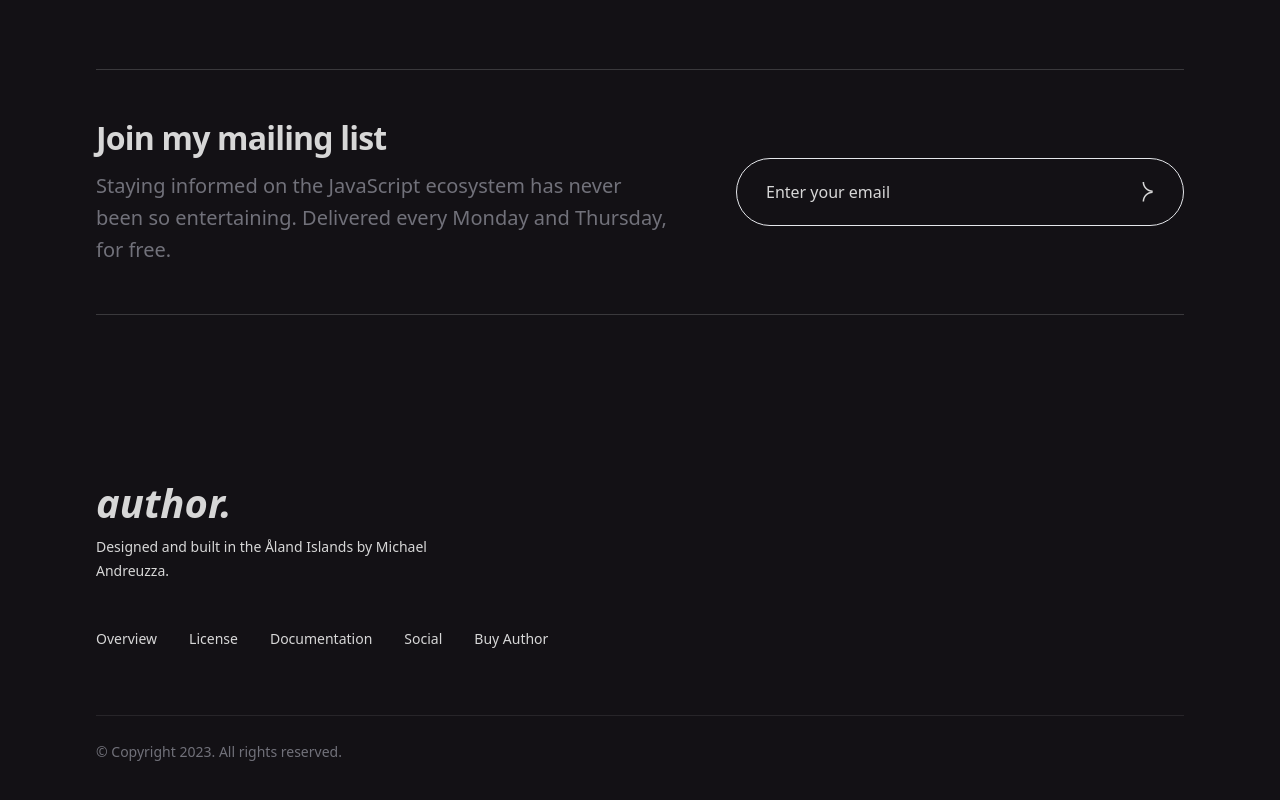
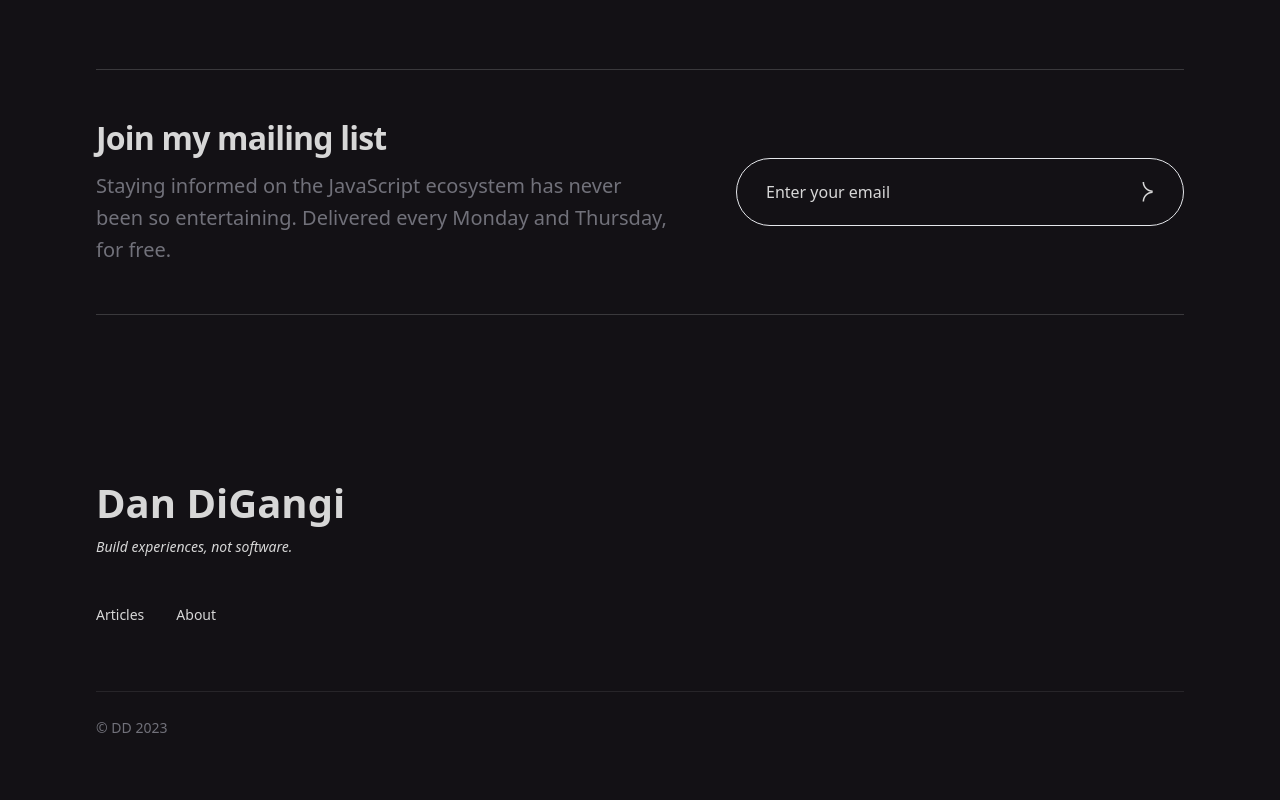
Before and after one commit to dandigangi/dandigangi.com, an Astro site: page / in a window 1280 px wide. Shown: the part 1472-2272 px from the top of the page. Built offline with nearby package versions, Linux system fonts and the light colour scheme; Astro itself is replaced by a stand-in of ours; some packages are replaced by stand-ins of ours.

Commit message:
Testing basic changes

```diff
--- a/src/components/global/Footer.astro
+++ b/src/components/global/Footer.astro
@@ -5,9 +5,9 @@
       <div>
         <div class="flex items-center text-white">
           <div>
-            <p class="font-semibold italic lg:text-4xl text-2xl">author.</p><p
+            <p class="font-semibold lg:text-4xl text-2xl">Dan DiGangi</p><p
               class="text-sm mt-1 max-w-sm">
-              Designed and built in the Åland Islands by Michael Andreuzza.
+              <span class="italic">Build experiences, not software.</span>
             </p>
           </div>
         </div>
@@ -16,30 +16,18 @@
           <a
             href="/overview"
             class="text-white -mx-3 -my-2 delay-150 hover:delay-[0ms] hover:text-accent-300 px-3 py-2 relative rounded-lg text-sm transition-colors"
-            ><span class="relative z-10">Overview</span>
+            ><span class="relative z-10">Articles</span>
           </a><a
             href="https://www.lexingtonthemes.com/license"
             class="text-white -mx-3 -my-2 delay-150 hover:delay-[0ms] hover:text-accent-300 px-3 py-2 relative rounded-lg text-sm transition-colors"
-            ><span class="relative z-10">License</span>
-          </a><a
-            href="https://lexingtonthemes.com/documentation"
-            class="text-white -mx-3 -my-2 delay-150 hover:delay-[0ms] hover:text-accent-300 px-3 py-2 relative rounded-lg text-sm transition-colors"
-            ><span class="relative z-10">Documentation</span>
-          </a><a
-            href="/https://twitter.com/lexingtonthemes"
-            class="text-white -mx-3 -my-2 delay-150 hover:delay-[0ms] hover:text-accent-300 px-3 py-2 relative rounded-lg text-sm transition-colors"
-            ><span class="relative z-10">Social</span>
-          </a><a
-            href="https://lexingtonthemes.lemonsqueezy.com/checkout/buy/957cc6ab-7ae2-42f9-863a-ebcdebbfa855"
-            class="text-white -mx-3 -my-2 delay-150 hover:delay-[0ms] hover:text-accent-300 px-3 py-2 relative rounded-lg text-sm transition-colors"
-            ><span class="relative z-10">Buy Author</span>
+            ><span class="relative z-10">About</span>
           </a>
         </nav>
       </div>
     </div><div
       class="flex flex-col border-t border-white/10 md:pt-6 pb-12 pt-8">
       <p class="text-zinc-500 md:mt-0 mt-6 text-sm">
-        © Copyright <span>2023</span>. All rights reserved.
+        &copy; DD <span>2023</span>
       </p>
     </div>
   </div>
--- a/src/components/global/Navigation.astro
+++ b/src/components/global/Navigation.astro
@@ -6,7 +6,7 @@
       <a
         class="text-white items-center gap-3 inline-flex tracking-tighter"
         href="/"
-        ><span>Author</span>
+        ><span><strong>Dan DiGangi</strong>&nbsp;&nbsp;|&nbsp;&nbsp;Engineering Manager, Tech Mentor</span>
       </a>
       <button
         class="rounded-lg focus:outline-none focus:shadow-outline lg:hidden"
--- a/src/pages/index.astro
+++ b/src/pages/index.astro
@@ -8,7 +8,7 @@ import Subscribe from "../components/forms/Subscribe.astro";
 import { AstroSeo } from "@astrolib/seo";
 ---
 <AstroSeo
-  title="Author - Index"
+  title="Dan DiGangi | Engineering Manager, Tech Mentor"
   description="Your site description goes here"
   canonical="https://www.lexingtonthemes.com"
   openGraph={{
```
